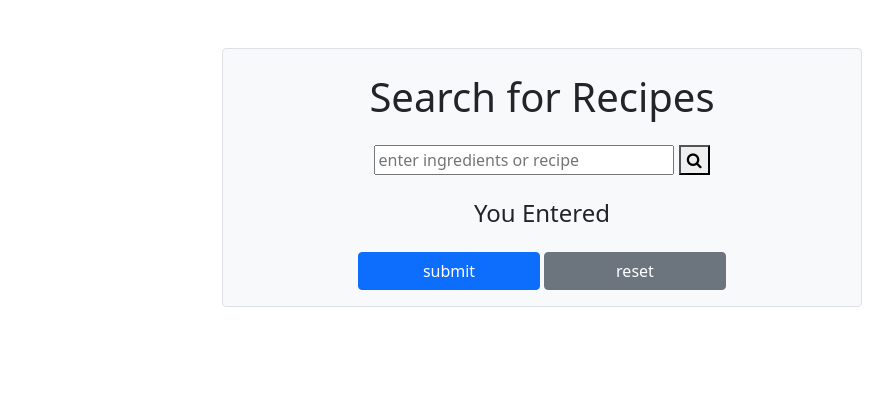
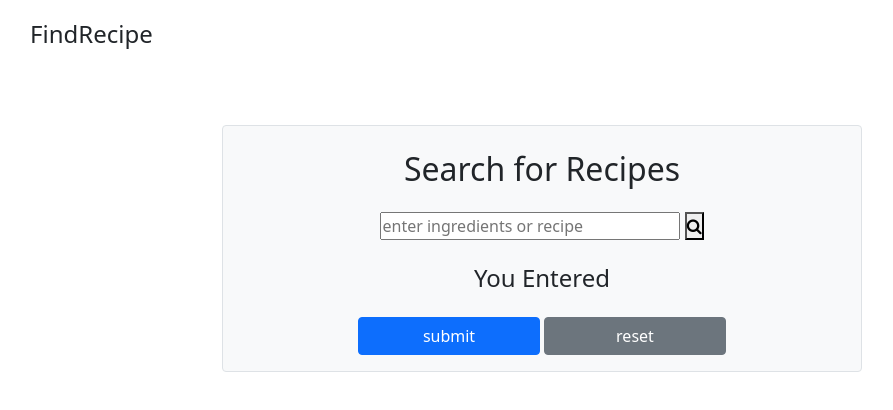
Before and after one commit to imOnVacation/recipe-app, a website: page index.html in a window 1280 px wide. Shown: the whole page, without its empty margins (98-991 px from the left). Drawn offline with nearby package versions, Linux system fonts and the light colour scheme; files whose address does not match are found by name.

Commit message:
add app name and css style in the navigation bar

```diff
--- a/web-project/index.html
+++ b/index.html
@@ -6,7 +6,8 @@
     <meta charset="UTF-8">
     <meta http-equiv="X-UA-Compatible" content="IE=edge">
     <meta name="viewport" content="width=device-width, initial-scale=1.0">
-    <title>Recipe App</title>
+    <title>FindRecipe</title>
+    <link rel="stylesheet" type="text/css" href="style.css">
     <link
     rel="stylesheet"
     href="https://cdn.jsdelivr.net/npm/bootstrap@5.0.2/dist/css/bootstrap.min.css"
@@ -18,8 +19,11 @@
     <script defer src="recipe.js"></script>
 </head>
 <body>
+    <header>
+        <h4 class="appName">FindRecipe</h4>
+    </header>
     <form class="bg-light border rounded w-50 mx-auto mt-5 p-3">
-        <h1 class="mt-2 mb-4 text-center">Search for Recipes</h1>
+        <h2 class="mt-2 mb-4 text-center">Search for Recipes</h2>
         <div class="search-parameters mt-2 mb-4 text-center">
             <input
                 type="search"
--- /dev/null
+++ b/style.css
@@ -0,0 +1,14 @@
+@import url('https://fonts.googleapis.com/css2?family=Montserrat:ital@1&display=swap');
+
+*{
+    box-sizing: border-box;
+    margin:0;
+    padding:0;
+}
+header{
+    display: flex;
+    justify-content: flex-start;
+    align-items: center;
+    padding: 20px 10%;
+    margin-right: auto;
+}
```
